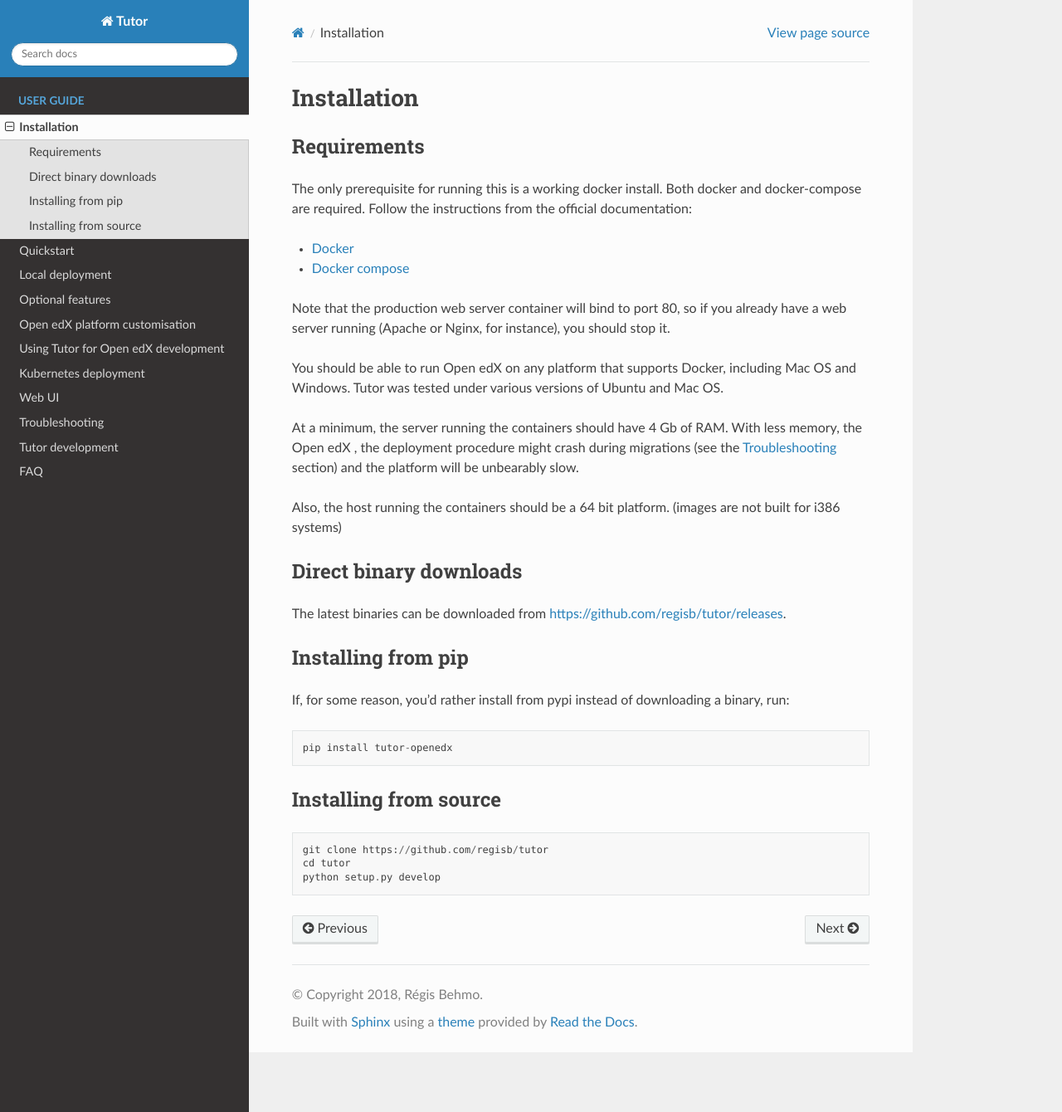
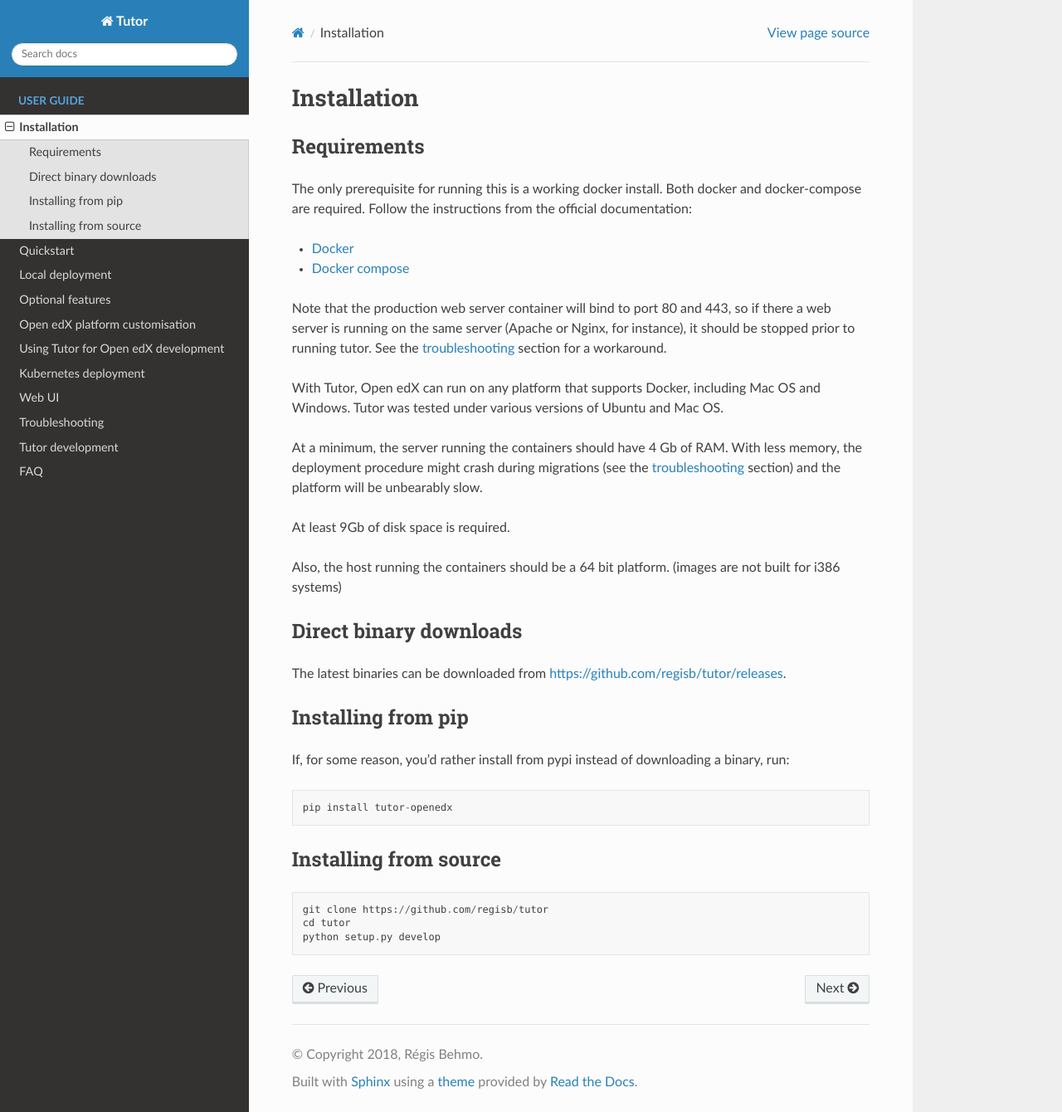
Before and after one commit to overhangio/tutor, a Sphinx documentation site: the page built from docs/install.rst, in a window 1280 px wide and 1340 px high. Shown: the whole window at 83% size. Built offline with Sphinx 7.4.7 and the Read the Docs theme 2.0.0, drawn with Linux system fonts in a browser that asks for light colours.

Commit message:
Make tutor ready for the AWS cloud

```diff
--- a/docs/install.rst
+++ b/docs/install.rst
@@ -11,11 +11,13 @@
 - `Docker <https://docs.docker.com/engine/installation/>`_
 - `Docker compose <https://docs.docker.com/compose/install/>`_
 
-Note that the production web server container will bind to port 80, so if you already have a web server running (Apache or Nginx, for instance), you should stop it.
+Note that the production web server container will bind to port 80 and 443, so if there a web server is running on the same server (Apache or Nginx, for instance), it should be stopped prior to running tutor. See the :ref:`troubleshooting <webserver>` section for a workaround.
 
-You should be able to run Open edX on any platform that supports Docker, including Mac OS and Windows. Tutor was tested under various versions of Ubuntu and Mac OS.
+With Tutor, Open edX can run on any platform that supports Docker, including Mac OS and Windows. Tutor was tested under various versions of Ubuntu and Mac OS.
 
-At a minimum, the server running the containers should have 4 Gb of RAM. With less memory, the Open edX , the deployment procedure might crash during migrations (see the :ref:`troubleshooting` section) and the platform will be unbearably slow.
+At a minimum, the server running the containers should have 4 Gb of RAM. With less memory, the deployment procedure might crash during migrations (see the :ref:`troubleshooting <migrations_killed>` section) and the platform will be unbearably slow.
+
+At least 9Gb of disk space is required.
 
 Also, the host running the containers should be a 64 bit platform. (images are not built for i386 systems)
 
```
Also changed, not shown: CHANGELOG.md (+4 -1 lines), docs/troubleshooting.rst (+7 -3 lines), docs/tutor.rst (+9 -0 lines), 5 other files.
